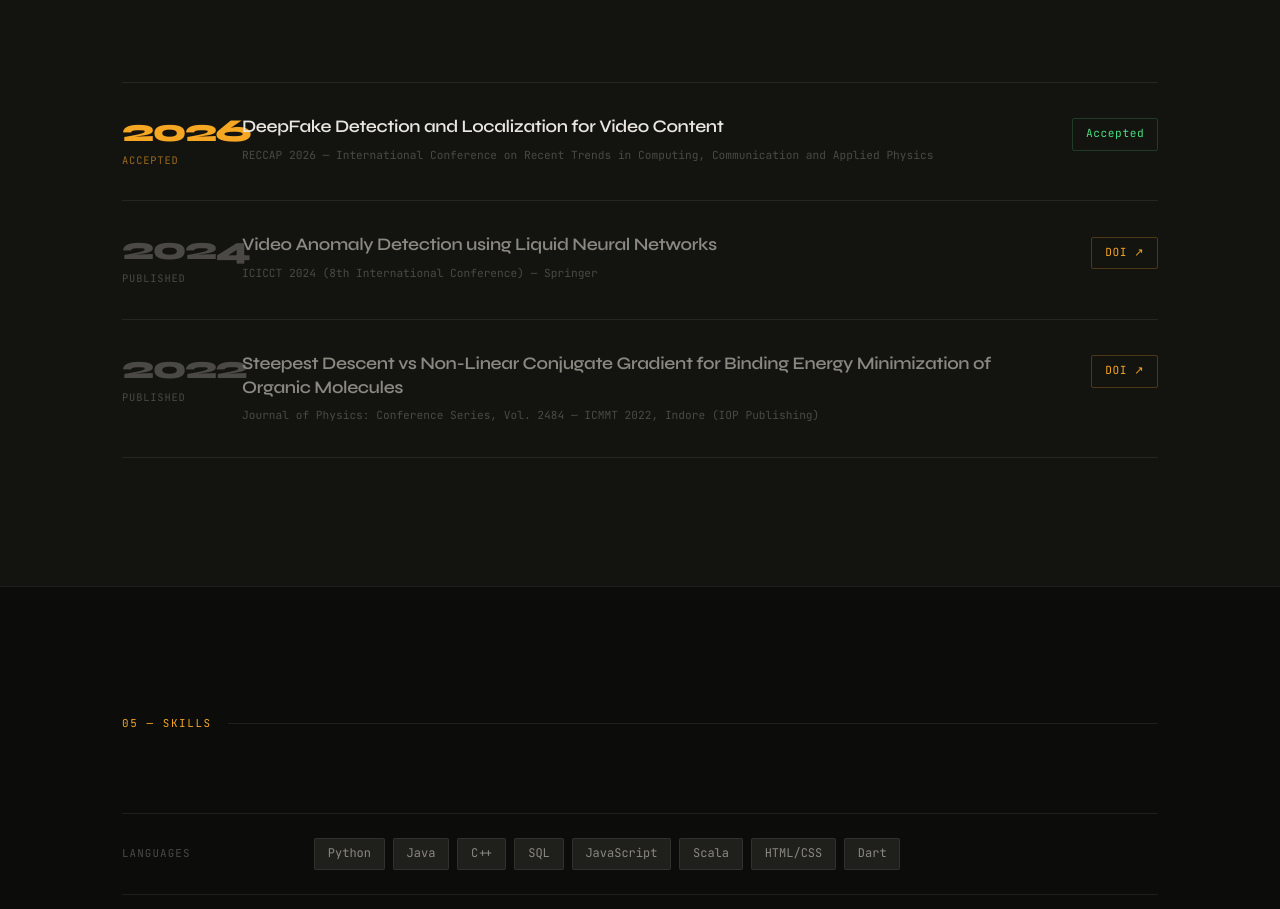
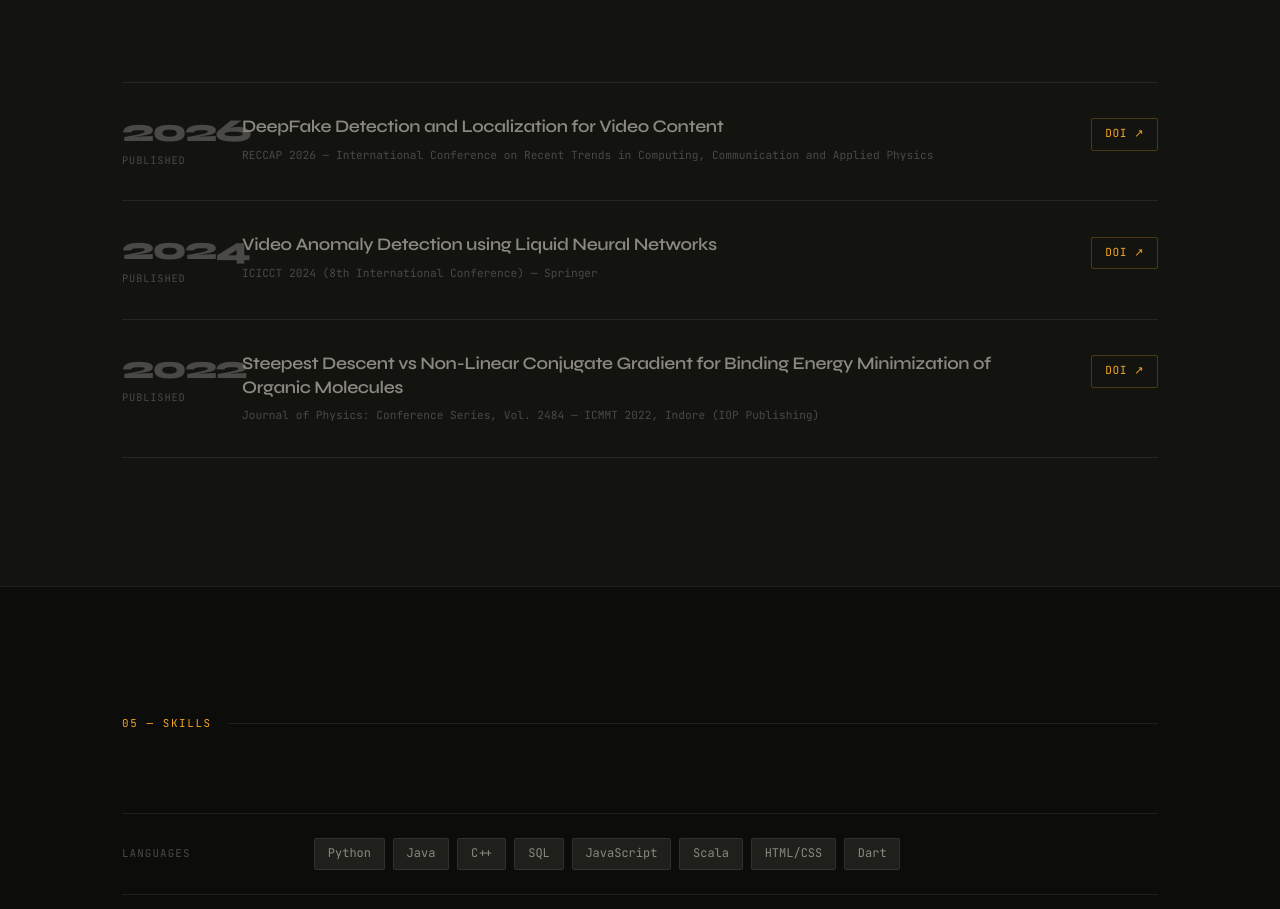
Before and after one commit to RISHIKARTHIGAYAN/Portfolio, a React (Vite) app: page / in a window 1280 px wide. Shown: the part 4122-5031 px from the top of the page. Built offline with nearby package versions, Linux system fonts and the light colour scheme.

Commit message:
Change publication status from 'Accepted' to 'Published'

```diff
--- a/src/components/Publications.jsx
+++ b/src/components/Publications.jsx
@@ -3,11 +3,11 @@ import { useReveal } from './useReveal'
 const pubs = [
   {
     year: '2026',
-    status: 'Accepted',
+    status: 'Published',
     title: 'DeepFake Detection and Localization for Video Content',
     venue: 'RECCAP 2026 — International Conference on Recent Trends in Computing, Communication and Applied Physics',
-    doi: null,
-    highlight: true,
+    doi: 'https://doi.org/10.1109/RECCAP69368.2026.11724131',
+    highlight: false,
   },
   {
     year: '2024',
```
